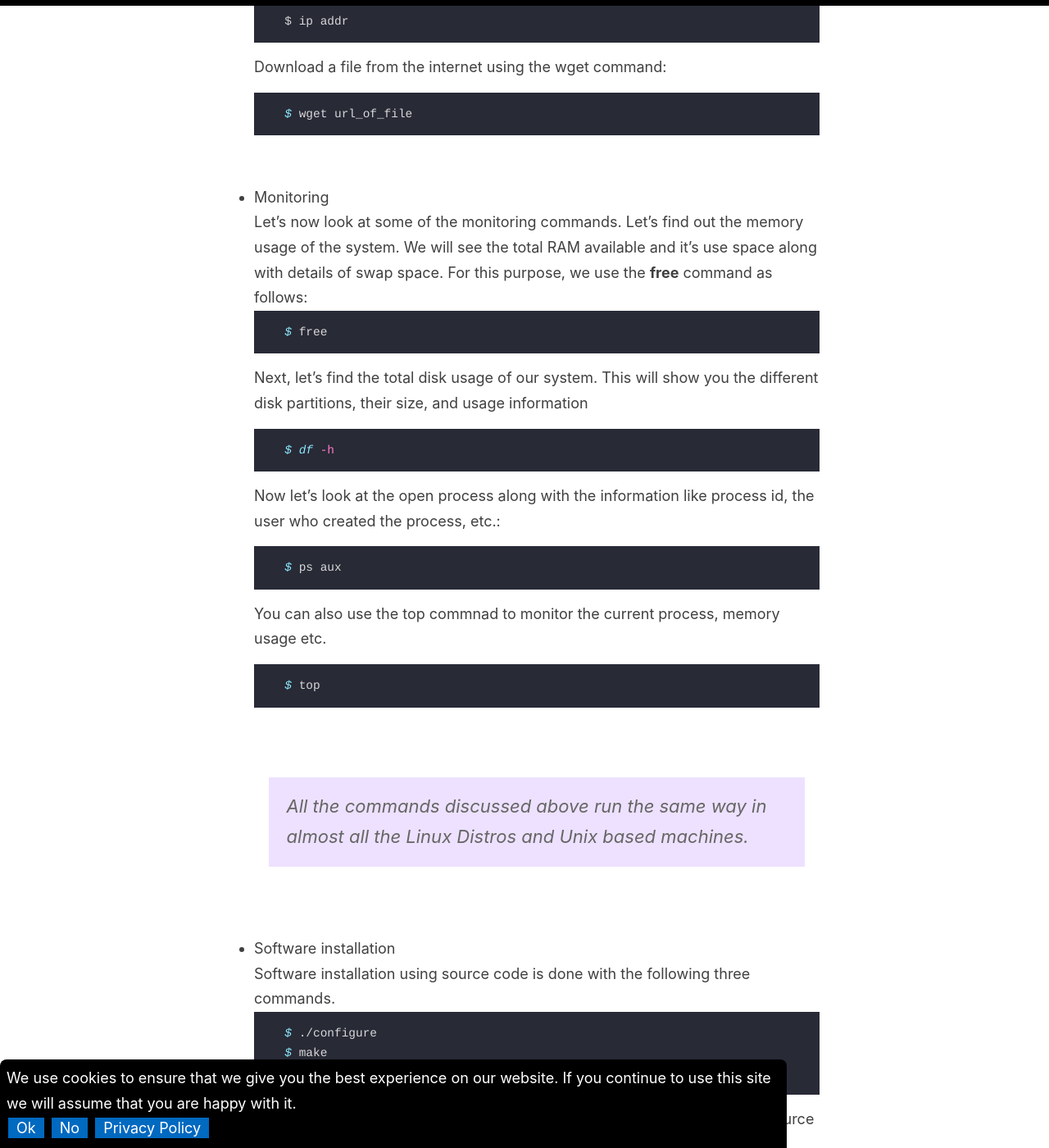
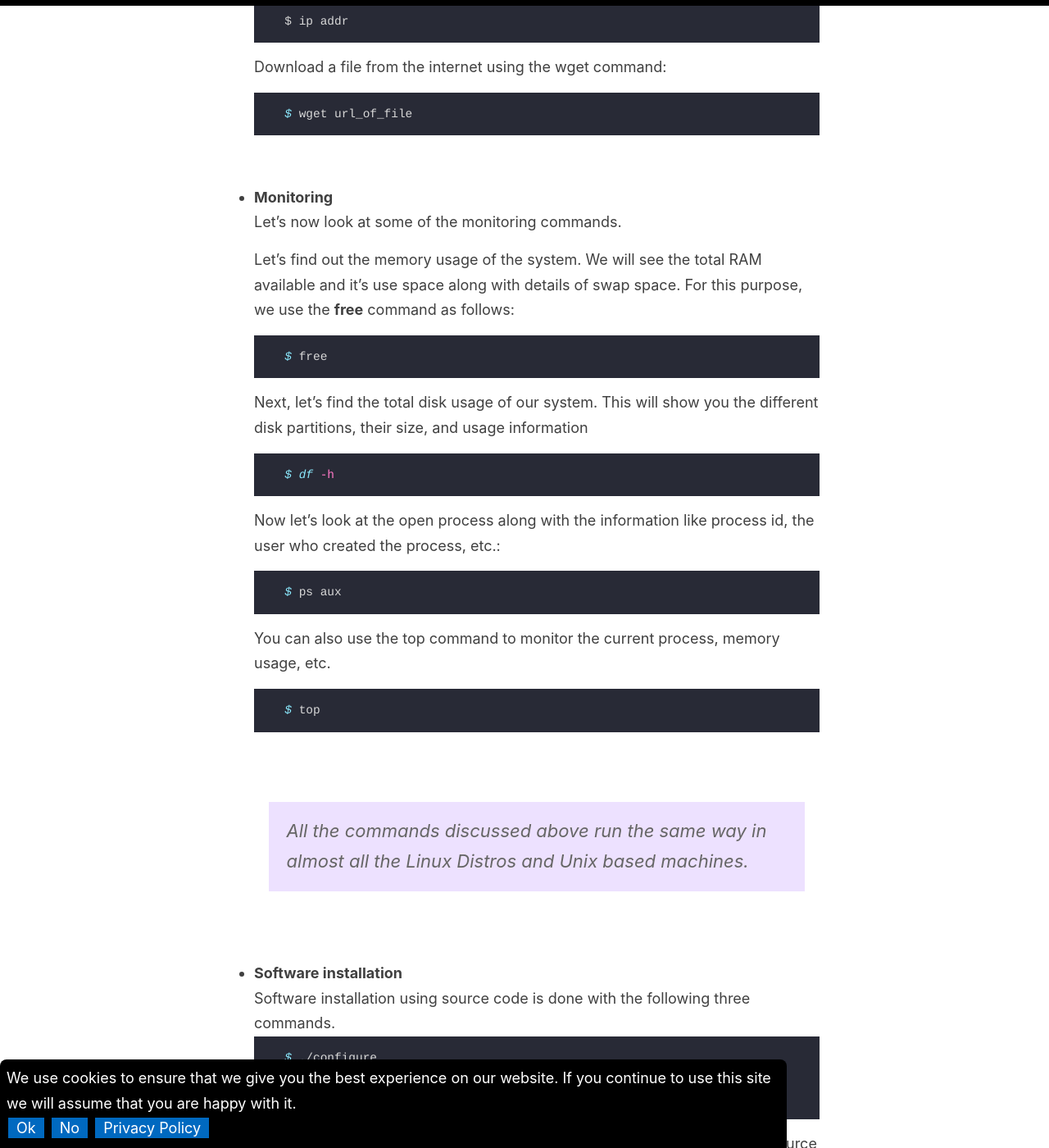
Before and after one commit to opnchaudhary/parasnath.com.np, a Jekyll site: the page built from src/_posts/2020-01-20-linux-commands-for-beginners.markdown, in a window 1280 px wide and 1400 px high, scrolled down 2967 px. Shown: the whole window at 82% size. Built offline with Jekyll 4.4.1, drawn with Linux system fonts in a browser that asks for light colours; comment, search, counter and statistics services are not loaded; some of the changed text lies outside the part shown.

Commit message:
fix grammar

````diff
--- a/src/_posts/2020-01-20-linux-commands-for-beginners.markdown
+++ b/src/_posts/2020-01-20-linux-commands-for-beginners.markdown
@@ -98,21 +97,22 @@ So, fire up your terminal and let's get started with the very basic things.
     ```
 
 &nbsp;
-* Monitoring
-    Let's now look at some of the monitoring commands.
-    Let's find out the memory usage of the system. We will see the total RAM available and it's use space along with details of swap space. For this purpose, we use the **free** command as follows:
+* **Monitoring**
+    Let’s now look at some of the monitoring commands.
+
+    Let’s find out the memory usage of the system. We will see the total RAM available and it’s use space along with details of swap space. For this purpose, we use the **free** command as follows:
     ```bash
     $ free
     ```
-    Next, let's find the total disk usage of our system. This will show you the different disk partitions, their size, and usage information
+    Next, let’s find the total disk usage of our system. This will show you the different disk partitions, their size, and usage information
     ```bash
     $ df -h
     ```
-    Now let's look at the open process along with the information like process id, the user who created the process, etc.:
+    Now let’s look at the open process along with the information like process id, the user who created the process, etc.:
     ```bash
     $ ps aux
     ```
-    You can also use the top commnad to monitor the current process, memory usage etc.
+    You can also use the top command to monitor the current process, memory usage, etc.
     ```bash
     $ top
     ```
@@ -120,16 +120,16 @@ So, fire up your terminal and let's get started with the very basic things.
 >  All the commands discussed above run the same way in almost all the Linux Distros and Unix based machines.
 
 &nbsp;
-* Software installation
+* **Software installation**
     Software installation using source code is done with the following three commands.
     ```bash
     $ ./configure
     $ make
     $ make install
     ```
-    It's alsways a good idea to look at the REAME file available along with the source code to know the exact installation steps.
+    It’s always a good idea to look at the README file available along with the source code to know the exact installation steps.
 
-    However, if you want to use the default package manager available in the Linux System you are using. Then the software installation using the command line will be done using different commands in different distros of Linux. So, let's take a look at a few of the common distros:
+    However, if you want to use the default package manager available in the Linux System you are using. Then the software installation using the command line will be done using different commands in different distros of Linux. So, let’s take a look at a few of the common distros:
     * Ubuntu:
     Installation in ubuntu is done using the **apt** or the **apt-get** command. Example to install 'gimp' is:
     ```bash
````
Also changed, not shown: other parts of src/_posts/2020-01-20-linux-commands-for-beginners.markdown (+10 -11 lines).
